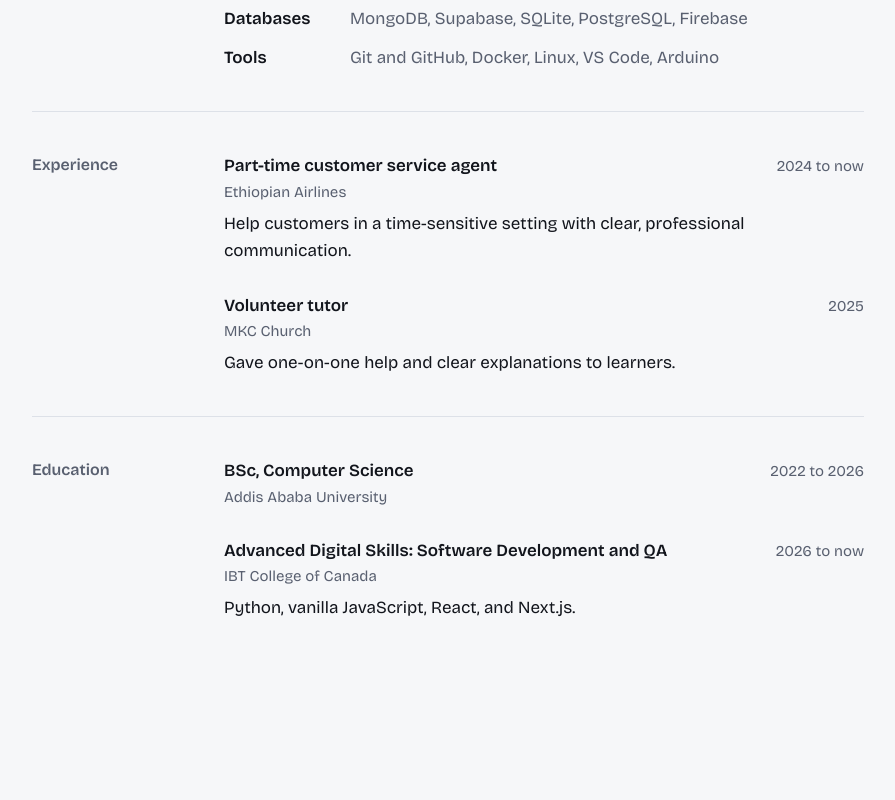
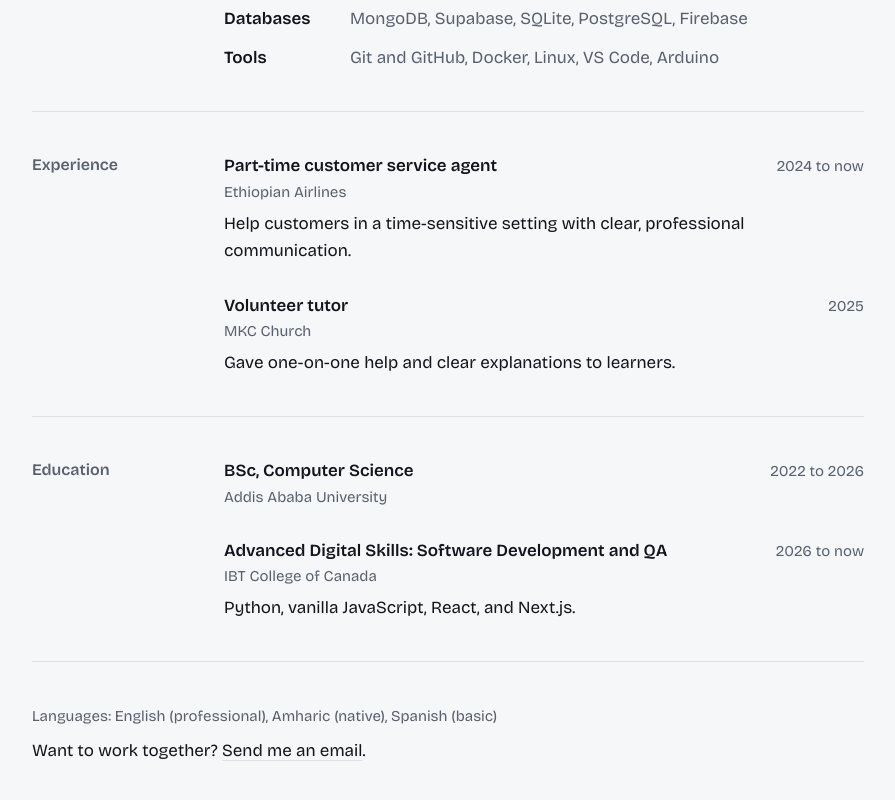
Before and after one commit to llahm/llahm.github.io, a React (Vite) app: page / in a window 1280 px wide. Shown: the part 1123-1923 px from the top of the page, without its empty margins (192-1087 px from the left). Before the commit the page ends 1784 px from the top, so only its background shows below. Built offline with nearby package versions, Linux system fonts and the light colour scheme.

Commit message:
feat: add footer with languages and contact prompt

```diff
--- a/src/App.jsx
+++ b/src/App.jsx
@@ -3,6 +3,7 @@
 import Projects from "./components/Projects.jsx";
 import Skills from "./components/Skills.jsx";
 import Timeline from "./components/Timeline.jsx";
+import Footer from "./components/Footer.jsx";
 
 export default function App() {
   return (
@@ -12,6 +13,7 @@
       <Skills skills={profile.skills} />
       <Timeline title="Experience" entries={profile.experience} />
       <Timeline title="Education" entries={profile.education} />
+      <Footer profile={profile} />
     </main>
   );
 }
--- /dev/null
+++ b/src/components/Footer.jsx
@@ -0,0 +1,13 @@
+export default function Footer({ profile }) {
+  return (
+    <footer className="footer">
+      <p>
+        <span className="meta">Languages: {profile.languages}</span>
+      </p>
+      <p>
+        Want to work together?{" "}
+        <a href={profile.links[0].href}>Send me an email</a>.
+      </p>
+    </footer>
+  );
+}
--- a/src/styles.css
+++ b/src/styles.css
@@ -103,3 +103,11 @@
 .timeline h3 { font-size: 1.0625rem; font-weight: 600; }
 .timeline-head .meta { white-space: nowrap; }
 .timeline-note { margin-top: 6px; max-width: 36em; }
+
+/* ---------- Footer ---------- */
+.footer {
+  display: grid;
+  gap: 8px;
+  padding: 40px 0 72px;
+  border-top: 1px solid var(--line);
+}
```
